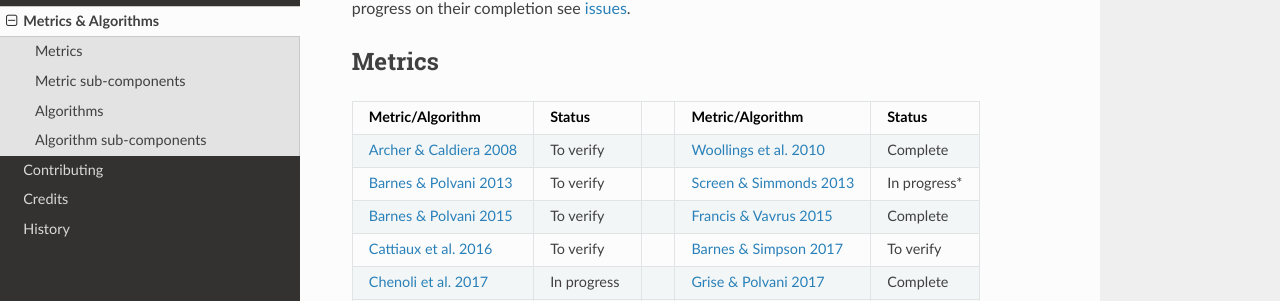
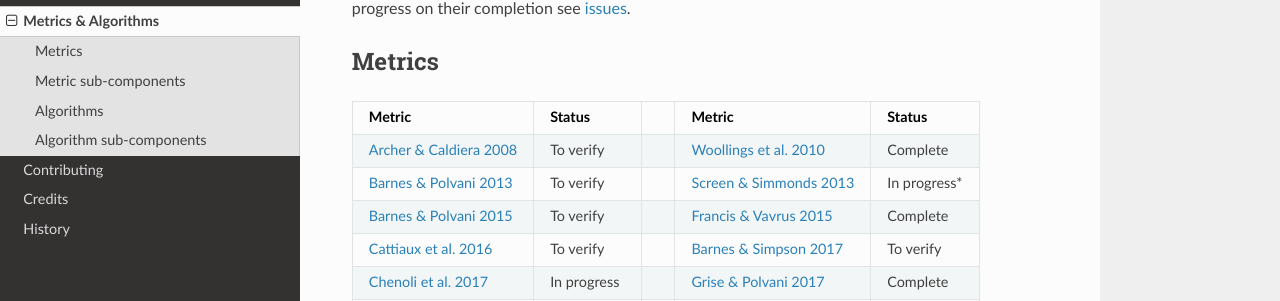
Before and after one commit to Thomasjkeel/jsmetrics, a Sphinx documentation site: the page built from docs/metrics.rst, in a window 1280 px wide and 1400 px high. Shown: the part 187-488 px from the top of the window. Built offline with Sphinx 7.4.7 and the Read the Docs theme 2.0.0, drawn with Linux system fonts in a browser that asks for light colours; pages that are not in the unit, such as notebooks, are missing from menus; some of the changed text lies outside the part shown.

Commit message:
fix tables

```diff
--- a/docs/metrics.rst
+++ b/docs/metrics.rst
@@ -15,7 +15,7 @@ Metrics
    :widths: auto
 
    =============================================================================== ==============  ==  =============================================================================== ==============
-   Metric/Algorithm                                                                Status              Metric/Algorithm                                                                Status
+   Metric                                                                          Status              Metric                                                                          Status
    =============================================================================== ==============  ==  =============================================================================== ==============
    `Archer & Caldiera 2008 <http://doi.wiley.com/10.1029/2008GL033614>`_           To verify           `Woollings et al. 2010 <https://onlinelibrary.wiley.com/doi/10.1002/qj.625>`_   Complete
    `Barnes & Polvani 2013 <https://doi.org/10.1175/JCLI-D-12-00536.1>`_            To verify           `Screen & Simmonds 2013 <http://doi.wiley.com/10.1002/grl.50174>`_              In progress*
```
Also changed, not shown: other parts of docs/metrics.rst (+1 -1 lines).
